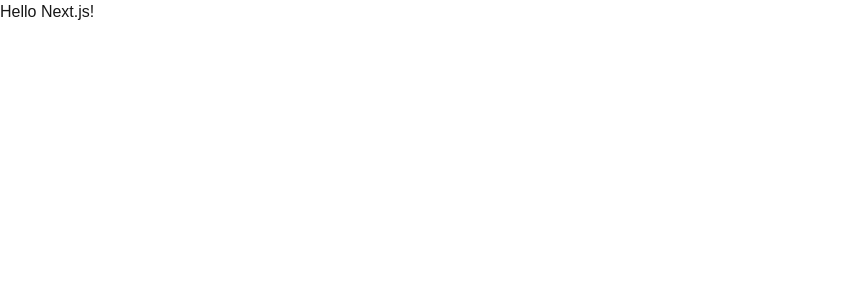
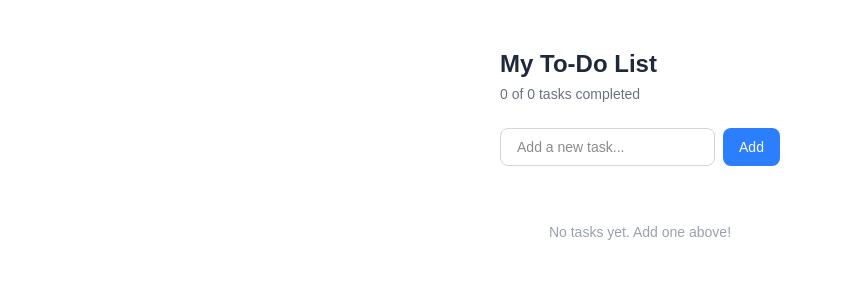
Before and after one commit to shadowdevelopment77/learning-next, a Next.js app in the folder todo-list/: page / in a window 1280 px wide. Shown: the top 300 px of the page, without its empty margins (0-842 px from the left). Built offline with nearby package versions, Linux system fonts and the light colour scheme.

Commit message:
make a page using tutorial and rename file name inside types folder

```diff
--- a/todo-list/app/page.tsx
+++ b/todo-list/app/page.tsx
@@ -1,3 +1,65 @@
-export default function Page() {
-    return <h1>Hello Next.js!</h1>
+'use client '
+
+import {useState} from "react";
+import TodoForm from "@/components/TodoForm";
+import TodoItem from "@/components/TodoItem";
+import { Todo } from "@/types";
+
+export default function HomePage() {
+    const [todos, setTodos] = useState<Todo[]>([]);
+
+    function handleAdd(title: string) {
+        const newTodo: Todo = {
+            id: crypto.randomUUID(),
+            title,
+            completed: false,
+            createdAt: new Date()
+        };
+        setTodos([...todos, newTodo]);
+    }
+
+
+    function handleToggle(id: string) {
+        setTodos(todos.map(todo =>
+            todo.id === id ? {...todo, completed: !todo.completed} : todo
+        ));
+    }
+
+    function handleDelete(id: string) {
+        setTodos(todos.filter(todo => todo.id !== id));
+    }
+
+    const total =  todos.length
+    const completed = todos.filter(todo => todo.completed).length
+
+    return (
+        <main className="max-w-lg mx-auto mt-12 px-4">
+
+      <h1 className="text-2xl font-bold text-gray-800 mb-1">
+        My To-Do List
+      </h1>
+      <p className="text-sm text-gray-500 mb-6">
+        {completed} of {total} tasks completed
+      </p>
+
+      {/* Form — passes our handleAdd function down */}
+      <TodoForm onAdd={handleAdd} />
+
+      {/* List — maps over todos, renders one TodoItem per todo */}
+      {todos.length === 0 ? (
+        <p className="text-gray-400 text-sm text-center py-8">
+          No tasks yet. Add one above!
+        </p>
+      ) : (
+        todos.map(todo => (
+          <TodoItem
+            key={todo.id}
+            todo={todo}
+            onToggle={handleToggle}
+            onDelete={handleDelete}
+          />
+        ))
+      )}
+    </main>
+    )
 }
```
Also changed, not shown: todo-list/components/TodoForm.tsx (renamed from todo-list/components/todoForm.tsx), todo-list/components/TodoItem.tsx (renamed from todo-list/components/todoItem.tsx).
